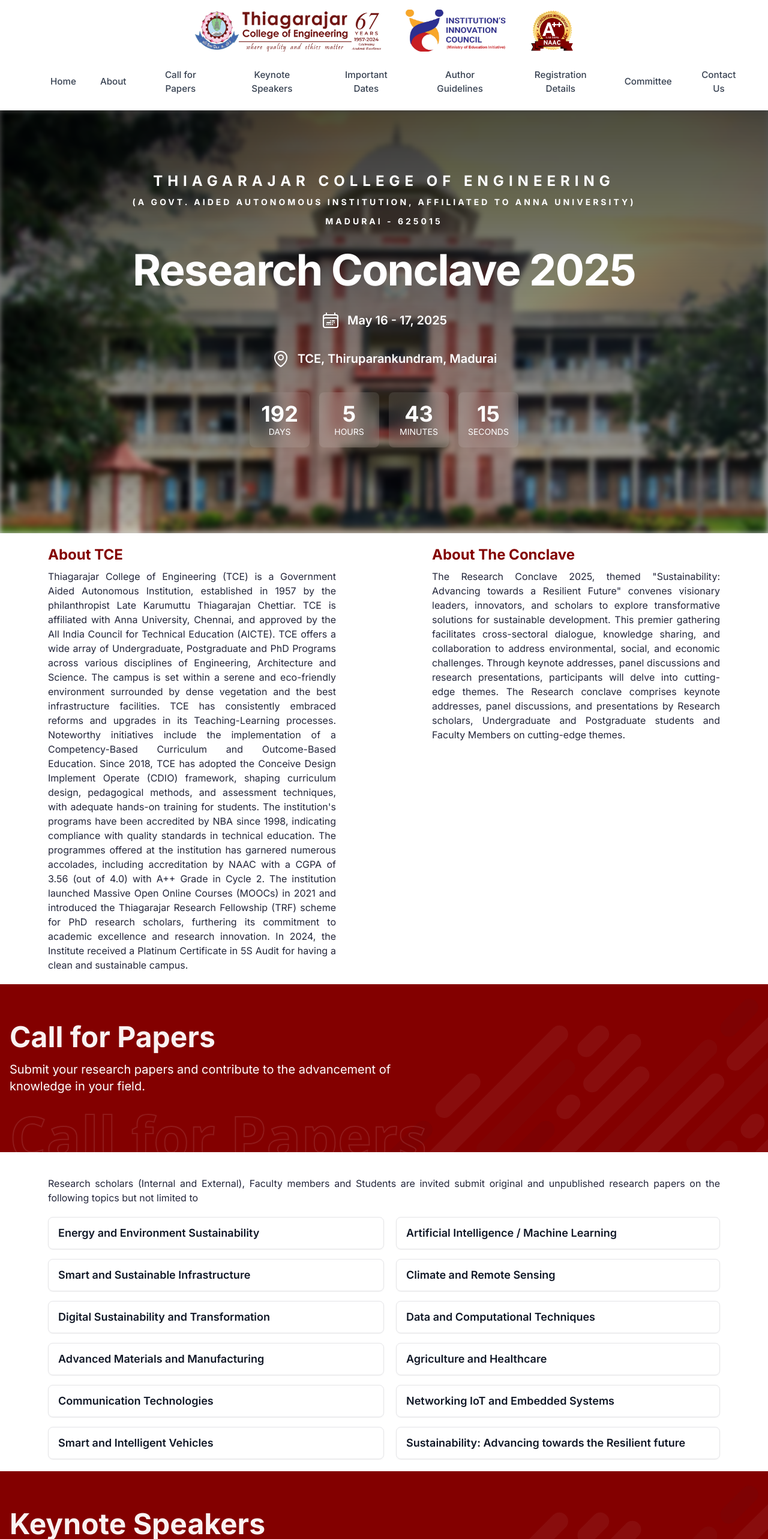
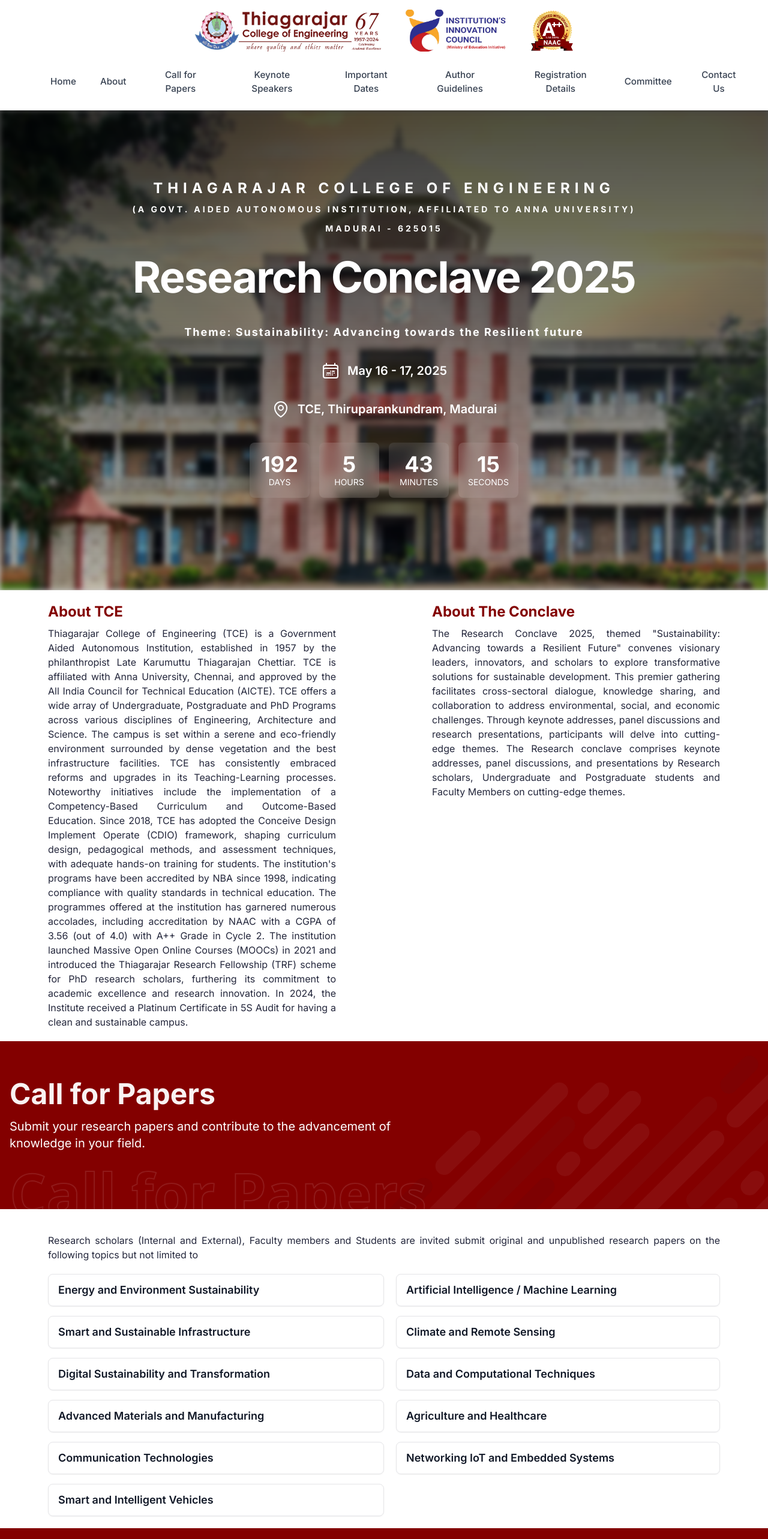
Before and after one commit to kmrsanthosh/TCEResearchConclave, a Next.js app: page / in a window 1280 px wide. Shown: the top 2566 px of the page at 60% size. Built offline with nearby package versions, Linux system fonts and the light colour scheme.

Commit message:
Remove sustainability topic and update Hero component styles

```diff
--- a/app/data.tsx
+++ b/app/data.tsx
@@ -189,16 +189,6 @@ export const topics2 = [
       "Sustainable Policy and Governance",
     ],
   },
-  {
-    title: "Sustainability: Advancing towards the Resilient future",
-    subtopics: [
-      "Sustainable Agriculture and Food Systems",
-      "Disaster Risk Reduction and Management",
-      "Sustainable Tourism and Hospitality",
-      "Education for Sustainable Development",
-      "Sustainable Policy and Governance",
-    ],
-  },
 ];
 
 export interface RegistrationStep {
--- a/components/Home/Hero.tsx
+++ b/components/Home/Hero.tsx
@@ -54,7 +54,7 @@ export const Hero = () => {
     // <section className="relative h-[calc(100vh-95px)] overflow-hidden">
     <section
       id="home"
-      className="relative md:h-[calc(100vh-95px)] h-[calc(100vh-80px)] overflow-hidden"
+      className="relative md:h-[calc(100vh-0px)] h-[calc(100vh-80px)] overflow-hidden"
     >
       <Image
         src="/TCEResearchConclave/assets/images/TCE-Main-Building.webp"
@@ -77,7 +77,7 @@ export const Hero = () => {
         >
           Thiagarajar College of Engineering
           <br />
-          <span className="text-xs md:text-sm tracking-[4px]">
+          <span className="text-[0.6rem] md:text-sm tracking-[0px] md:tracking-[4px]">
             (A Govt. Aided Autonomous Institution, Affiliated to Anna
             University)
           </span>
@@ -92,6 +92,10 @@ export const Hero = () => {
           className="text-3xl sm:text-5xl md:text-7xl font-bold tracking-tight mb-8 text-center"
         >
           Research Conclave 2025
+          <br />
+          <span className="text-[0.7rem] md:text-lg tracking-[0px] md:tracking-[2px]">
+            Theme: Sustainability: Advancing towards the Resilient future
+          </span>
         </motion.h1>
 
         <motion.div
```
